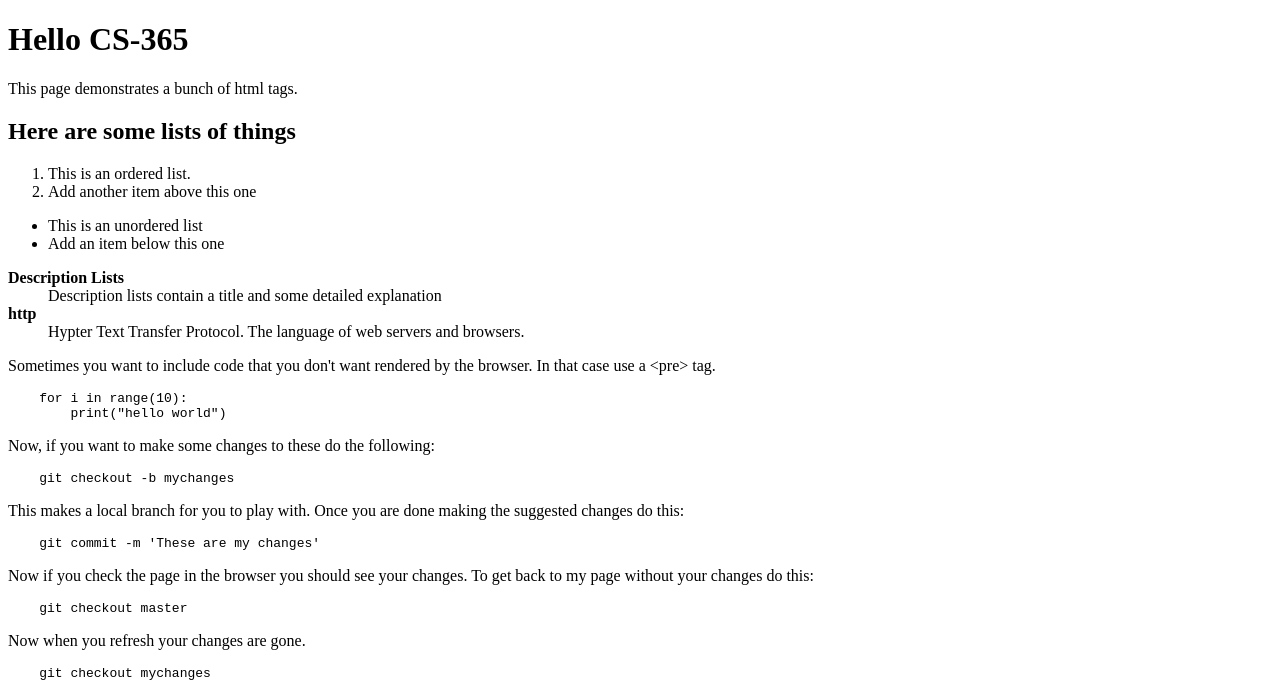
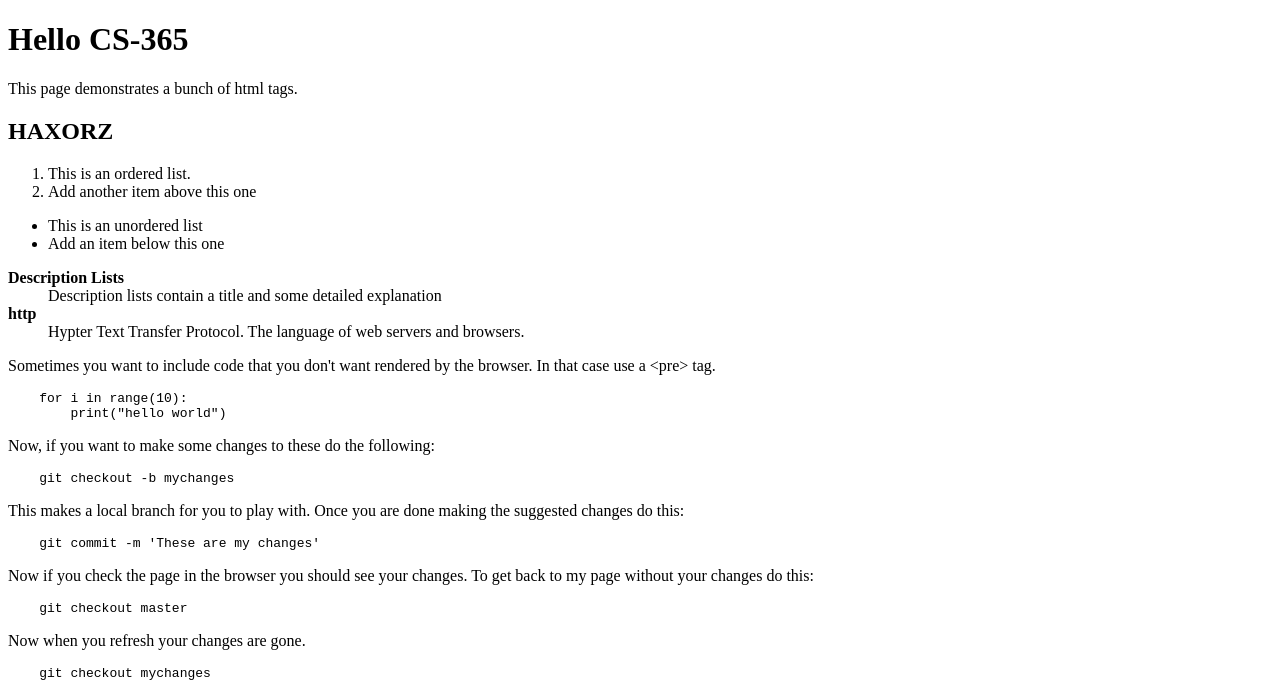
Before and after one commit to wagnch02/wagnch02.github.io, a plain HTML site: page index.html in a window 1280 px wide. Shown: the top 694 px of the page. Drawn offline with Linux system fonts and the light colour scheme.

Commit message:
commit from windows console

```diff
--- a/index.html
+++ b/index.html
@@ -11,7 +11,7 @@
 <h1>Hello CS-365</h1>
 <p>This page demonstrates a bunch of html tags.</p>
 
-<h2>Here are some lists of things</h2>
+<h2>HAXORZ</h2>
 <ol>
     <li>This is an ordered list.</li>
     <li>Add another item above this one</li>
```
